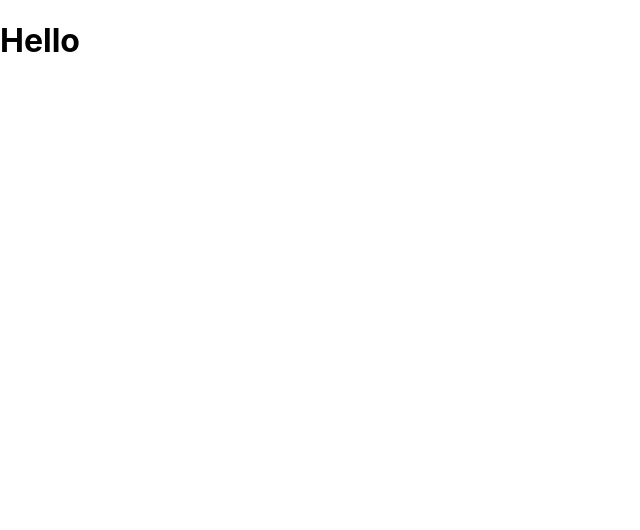
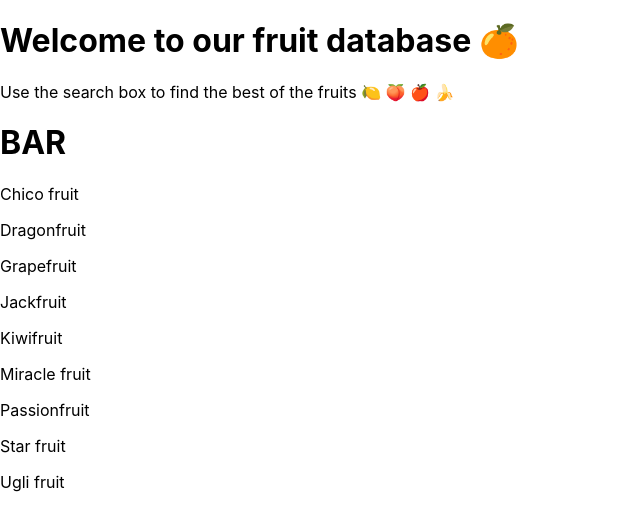
Before and after one commit to Artemisia-Absinthium/Typeahead-React-Widget, a React (Create React App) app: page / in a window 1280 px wide. Shown: the top 530 px of the page, without its empty margins (0-640 px from the left). Built offline with nearby package versions, Linux system fonts and the light colour scheme.

Commit message:
First pattern matcher version. Cleaned the data.

```diff
--- a/src/App.js
+++ b/src/App.js
@@ -1,7 +1,16 @@
-import './App.css';
+import React, { Component } from 'react';
+import './index.css';
+import Typeahead from "./Typeahead"
 
-function App() {
-  return (<h1>Hello</h1>);
+class App extends Component {
+  render() {
+    return (
+      <div>
+        <h1>Welcome to our fruit database 🍊</h1>
+        <p>Use the search box to find the best of the fruits 🍋 🍑 🍎 🍌</p>
+        <Typeahead />
+      </div>)
+  };
 }
 
 export default App;
--- /dev/null
+++ b/src/Fruits.js
@@ -0,0 +1,3 @@
+const fruits = ["Açaí", "Apple", "Akee", "Apricot", "Avocado", "Banana", "Bilberry", "Blackberry", "Blackcurrant", "Blacksapote", "Blueberry", "Boysenberry", "Buddha's hand", "Crab", "apples", "Currant", "Cherry", "Cherimoya", "Chico fruit", "Cloudberry", "Coconut", "Cranberry", "Cucumber", "Damson", "Date", "Dragonfruit", "Pitaya", "Durian", "Elderberry", "Feijoa", "Fig", "Goji berry", "Gooseberry", "Grape", "Raisin", "Grapefruit", "Guava", "Honeyberry", "Huckleberry", "Jabuticaba", "Jackfruit", "Jambul", "Japanese plum", "Jostaberry", "Jujube", "Juniper berry", "Kiwano", "Kiwifruit", "Kumquat", "Lemon", "Lime", "Loquat", "Longan", "Lychee", "Mango", "Mangosteen", "Marionberry", "Melon", "Cantaloupe", "Honeydew", "Watermelon", "Miracle fruit", "Mulberry", "Nectarine", "Nance", "Olive", "Orange", "Blood orange", "Clementine", "Mandarine", "Tangerine", "Papaya", "Passionfruit", "Peach", "Pear", "Persimmon", "Plantain", "Plum", "Prune", "Pineapple", "Pineberry", "Plumcot", "Pomegranate", "Pomelo", "Purple mangosteen", "Quince", "Raspberry", "Salmonberry", "Rambutan", "Redcurrant", "Salal", "Salak", "Satsuma", "Soursop", "Star apple", "Star fruit", "Strawberry", "Surinam cherry", "Tamarillo", "Tamarind", "Ugli fruit", "White currant", "White sapote", "Yuzu", "Avocado", "Bell pepper", "Chili pepper", "Corn kernel", "Cucumber", "Eggplant", "Olive", "Pea", "Pumpkin", "Squash", "Tomato", "Zucchin"];
+
+export default fruits;
--- a/src/Typeahead.js
+++ b/src/Typeahead.js
@@ -0,0 +1,22 @@
+import React, { Component } from 'react';
+import './Typeahead.css';
+import TypeaheadSearchBar from "./TypeaheadSearchBar"
+import TypeaheadResult from "./TypeaheadResult"
+import fruits from "./Fruits"
+import { findMatches } from './Utils.js';
+
+class Typeahead extends Component {
+    render() {
+        return (
+            <div>
+                <TypeaheadSearchBar />
+                {findMatches("fruit", fruits).map((fruit) => (
+                    <TypeaheadResult firstPart={fruit.firstPart} matchedPart={fruit.matchedPart} lastPart={fruit.lastPart} />
+                ))}
+
+            </div>
+        )
+    };
+}
+
+export default Typeahead;
--- a/src/TypeaheadResult.js
+++ b/src/TypeaheadResult.js
@@ -0,0 +1,25 @@
+import React, { Component } from 'react';
+import './TypeaheadResult.css';
+
+class TypeaheadResult extends Component {
+    static defaultProps = {
+        firstPart: "",
+        matchedPart: "",
+        lastPart: "",
+    }
+
+    render() {
+        var props = this.props;
+        var firstPart = props.firstPart;
+        var matchedPart = props.matchedPart;
+        var lastPart = props.lastPart;
+
+        return (
+            <div>
+                <p>{firstPart}<span>{matchedPart}</span>{lastPart}</p>
+            </div>
+        )
+    };
+}
+
+export default TypeaheadResult;
--- a/src/TypeaheadSearchBar.js
+++ b/src/TypeaheadSearchBar.js
@@ -0,0 +1,14 @@
+import React, { Component } from 'react';
+import './TypeaheadSearchBar.css';
+
+class TypeaheadSearchBar extends Component {
+    render() {
+        return (
+            <div>
+                <h1>BAR</h1>
+            </div>
+        )
+    };
+}
+
+export default TypeaheadSearchBar;
--- /dev/null
+++ b/src/Utils.js
@@ -0,0 +1,19 @@
+export function findMatches(substringToMatch, array) {
+    var result = [];
+    var regex = new RegExp(substringToMatch);
+    var substringLength = substringToMatch.length;
+
+    array.forEach(element => {
+        var regexResult;
+        if ((regexResult = regex.exec(element)) != null) {
+
+            var firstPart = element.substring(0, regexResult.index);
+            var matchedPart = element.substring(regexResult.index, regexResult.index + substringLength);
+            var lastPart = element.substring(regexResult.index + substringLength, element.length);
+
+            result.push({ firstPart: firstPart, matchedPart: matchedPart, lastPart: lastPart });
+        }
+    });
+
+    return result;
+};
```
Also changed, not shown: 1 other file (tests, documents, lock files or other folders).
